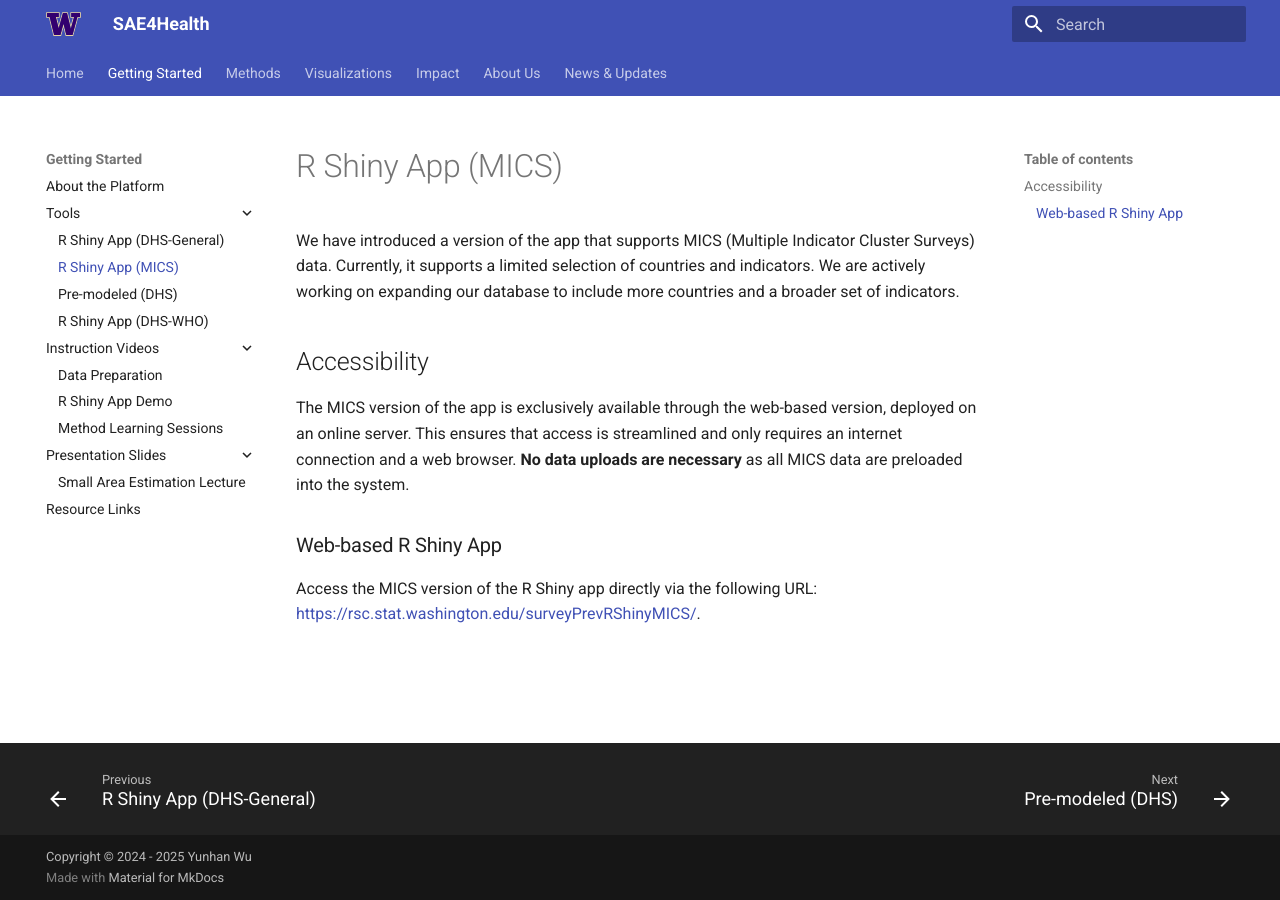
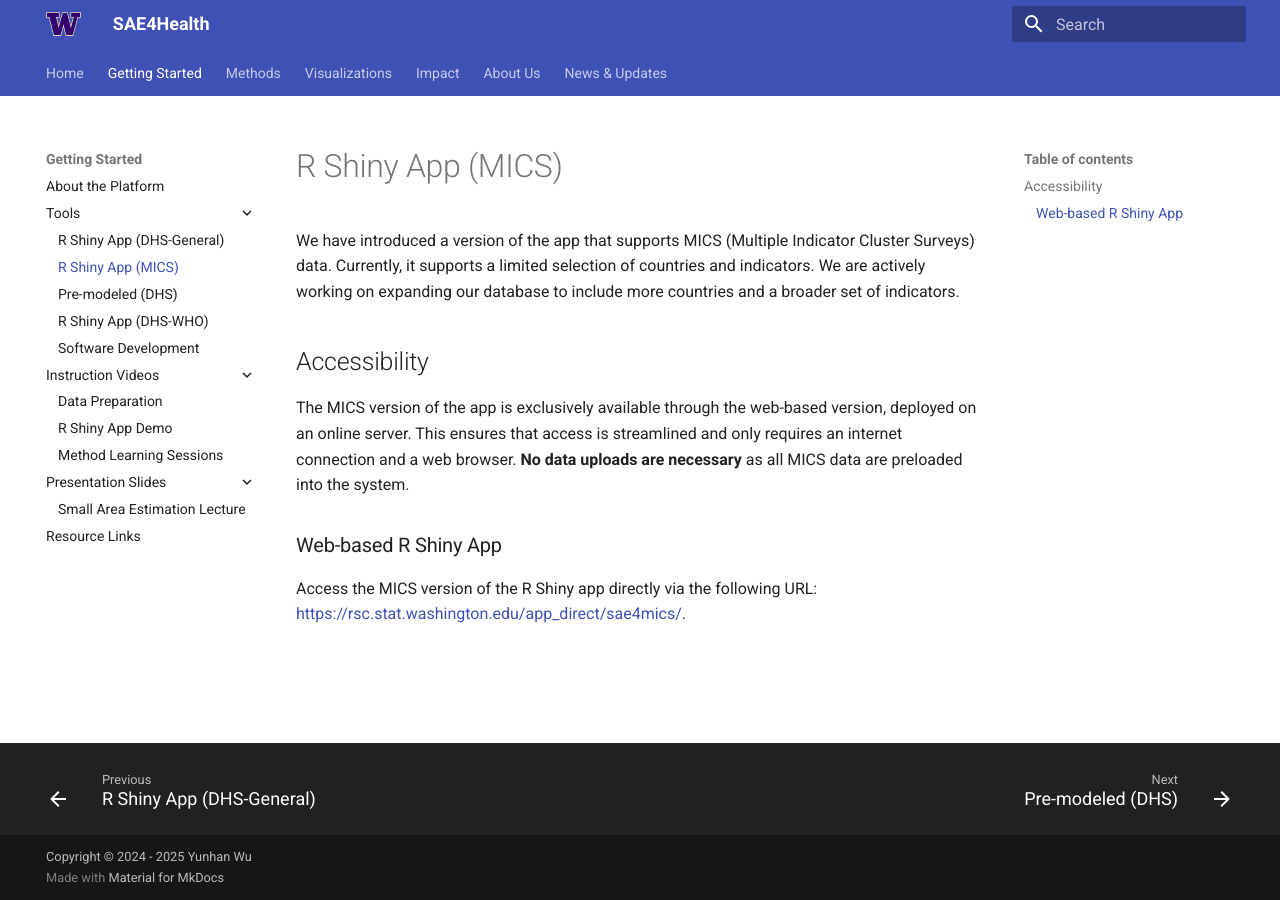
Before and after one commit to UW-Statistics/surveyPrev_website, an MkDocs documentation site: the page built from docs/overview/app_MICS.md, in a window 1280 px wide. Built offline with MkDocs 1.6.1 and Material for MkDocs 9.7.7, drawn with Linux system fonts in a browser that asks for light colours; some of the changed lines change nothing that is shown.

Commit message:
Update Tools with Software Development and new MICS app link

```diff
--- a/docs/overview/app_MICS.md
+++ b/docs/overview/app_MICS.md
@@ -6,4 +6,4 @@ The MICS version of the app is exclusively available through the web-based versi
 
 ### Web-based R Shiny App
 
-Access the MICS version of the R Shiny app directly via the following URL: <a href="https://rsc.stat.washington.edu/surveyPrevRShinyMICS/" target="_blank">https://rsc.stat.washington.edu/surveyPrevRShinyMICS/</a>.
+Access the MICS version of the R Shiny app directly via the following URL: <a href="https://rsc.stat.washington.edu/app_direct/sae4mics/" target="_blank">https://rsc.stat.washington.edu/app_direct/sae4mics/</a>.
--- a/mkdocs.yml
+++ b/mkdocs.yml
@@ -40,6 +40,7 @@ nav:
       - R Shiny App (MICS): overview/app_MICS.md
       - Pre-modeled (DHS): overview/app_sae4lmic.md
       - R Shiny App (DHS-WHO): overview/app_WHO.md
+      - Software Development: overview/software_development.md
     - Instruction Videos:
       - Data Preparation: overview/youtube_data_request.md
       - R Shiny App Demo: overview/youtube_app_demo.md
@@ -70,7 +71,6 @@ nav:
   - Impact:
     - Workshops: impact/workshops.md
     - Publications: impact/publications.md
-    - Software Development: impact/software_development.md
 
   - About Us:
     - STAB Group: team/STAB_group.md
```
Also changed, not shown: docs/overview/software_development.md (renamed from docs/impact/software_development.md), site/overview/app_general/index.html, site/search/search_index.json, 1 other file.
